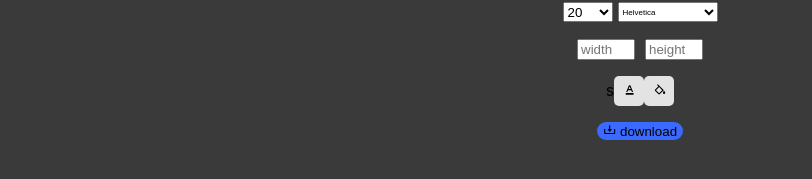
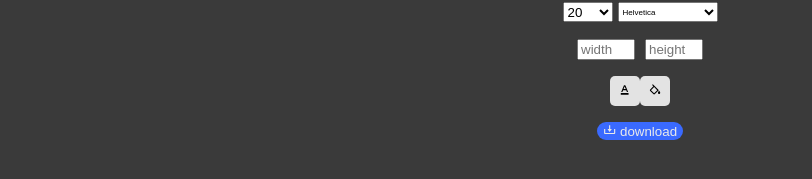
Before and after one commit to Bam-j/Thumbnail-Maker, a React (Create React App) app: page / in a window 1280 px wide. Shown: the part 311-490 px from the top of the page, without its empty margins (0-812 px from the left). Built offline with nearby package versions, Linux system fonts and the light colour scheme.

Commit message:
다운로드 버튼 수정

```diff
--- a/src/components/Buttons/ColorPickerButtons/FontColorPickerButton.jsx
+++ b/src/components/Buttons/ColorPickerButtons/FontColorPickerButton.jsx
@@ -12,7 +12,7 @@ export const FontColorPickerButton = () => {
   const onClick = () => setIsClick(!isClick);
 
   return (
-    <div className={'ColorPickerWrapper'}>s
+    <div className={'ColorPickerWrapper'}>
       <Button>
         <BiFontColor />
       </Button>
--- a/src/components/Buttons/DownloadButton.jsx
+++ b/src/components/Buttons/DownloadButton.jsx
@@ -27,8 +27,10 @@ const Download = styled.button`
 	outline: none;
 	border: none;
 	cursor: pointer;
+	color: #eaeaea;
 
 	&:hover {
 		background-color: #6a9aff;
+		color: #3a3a3a;
 	}
 `;
```
